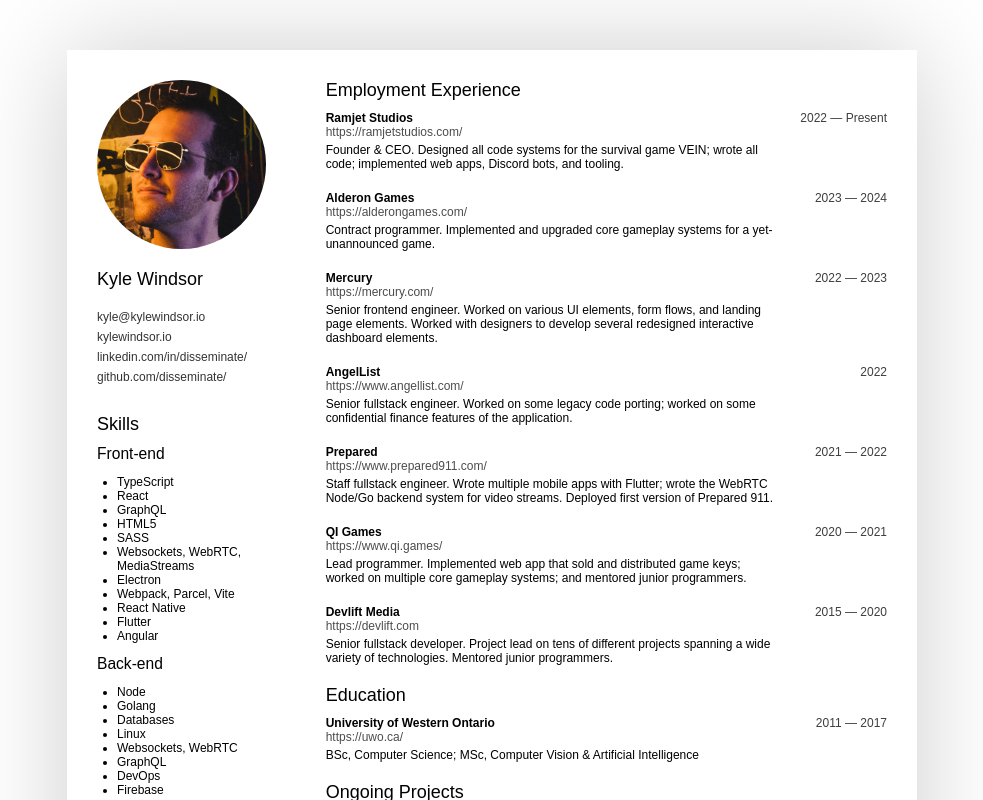
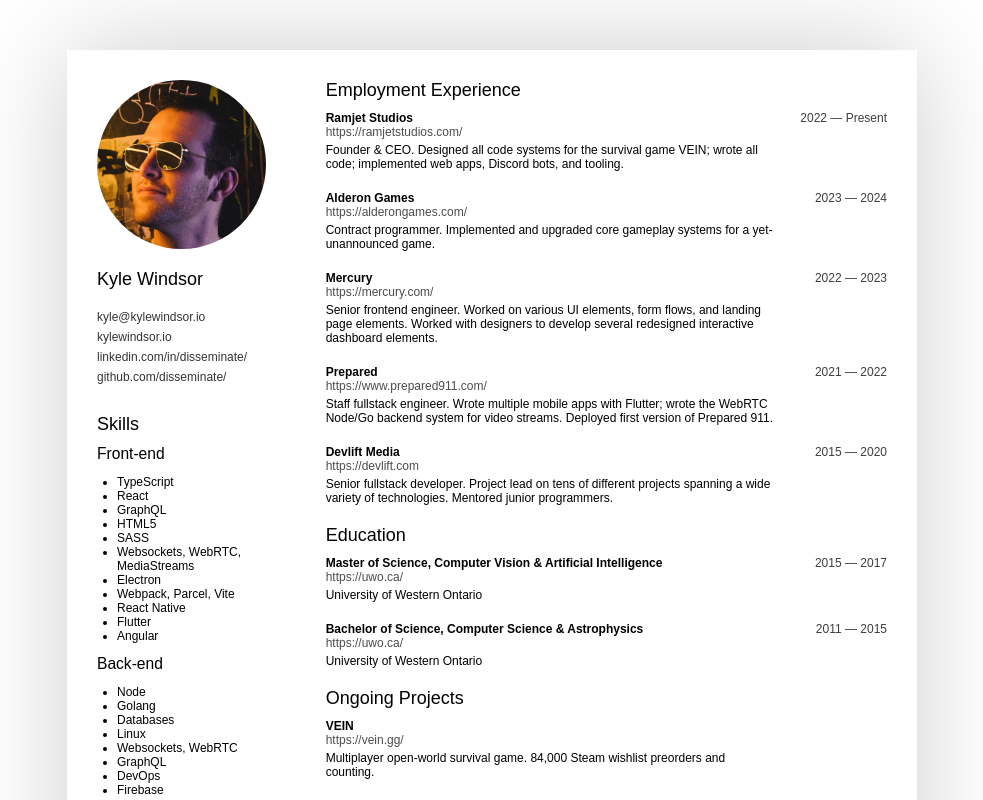
Before and after one commit to disseminate/kylewindsor.io, a React (Vite) app: page /resume in a window 1280 px wide. Shown: the top 800 px of the page, without its empty margins (148-1131 px from the left). Built offline with nearby package versions, Linux system fonts and the light colour scheme.

Commit message:
slim down resume

```diff
--- a/src/components/resume.tsx
+++ b/src/components/resume.tsx
@@ -183,12 +183,22 @@
         <WorkExperience>
           <WorkExperienceHeader>
             <div>
-              <WorkExperienceName>University of Western Ontario</WorkExperienceName>
+              <WorkExperienceName>Master of Science, Computer Vision &amp; Artificial Intelligence</WorkExperienceName>
               <WorkExperienceURL>https://uwo.ca/</WorkExperienceURL>
             </div>
-            <WorkExperienceDate>2011 — 2017</WorkExperienceDate>
+            <WorkExperienceDate>2015 — 2017</WorkExperienceDate>
           </WorkExperienceHeader>
-          <WorkExperienceDescription>BSc, Computer Science; MSc, Computer Vision &amp; Artificial Intelligence</WorkExperienceDescription>
+          <WorkExperienceDescription>University of Western Ontario</WorkExperienceDescription>
+        </WorkExperience>
+        <WorkExperience>
+          <WorkExperienceHeader>
+            <div>
+              <WorkExperienceName>Bachelor of Science, Computer Science &amp; Astrophysics</WorkExperienceName>
+              <WorkExperienceURL>https://uwo.ca/</WorkExperienceURL>
+            </div>
+            <WorkExperienceDate>2011 — 2015</WorkExperienceDate>
+          </WorkExperienceHeader>
+          <WorkExperienceDescription>University of Western Ontario</WorkExperienceDescription>
         </WorkExperience>
         <ResumeHeader>Ongoing Projects</ResumeHeader>
         <WorkExperience>
--- a/src/data/workExperience.ts
+++ b/src/data/workExperience.ts
@@ -44,16 +44,6 @@
     realm: [EWorkExperienceRealm.Web],
   },
   {
-    name: 'AngelList',
-    url: 'https://www.angellist.com/',
-    startYear: 2022,
-    endYear: 2022,
-    description:
-      'Senior fullstack engineer. Worked on some legacy code porting; worked on some confidential finance features of the application.',
-    tags: ['React', 'Ruby', 'PostgreSQL'],
-    realm: [EWorkExperienceRealm.Web],
-  },
-  {
     name: 'Prepared',
     url: 'https://www.prepared911.com/',
     startYear: 2021,
@@ -62,26 +52,6 @@
       'Staff fullstack engineer. Wrote multiple mobile apps with Flutter; wrote the WebRTC Node/Go backend system for video streams. Deployed first version of Prepared 911.',
     tags: ['React Native', 'Flutter', 'Node', 'Go', 'Websockets', 'WebRTC', 'GraphQL'],
     realm: [EWorkExperienceRealm.Web],
-  },
-  {
-    name: 'Crowbar Collective',
-    url: 'https://www.crowbarcollective.com/',
-    startYear: 2021,
-    endYear: 2021,
-    description: 'Contract programmer. Implemented gameplay systems for an as-of-yet unannounced game.',
-    tags: ['C++', 'Unreal Engine'],
-    realm: [EWorkExperienceRealm.Games],
-    omitFromResumeIfNeeded: true,
-  },
-  {
-    name: 'QI Games',
-    url: 'https://www.qi.games/',
-    startYear: 2020,
-    endYear: 2021,
-    description:
-      'Lead programmer. Implemented web app that sold and distributed game keys; worked on multiple core gameplay systems; and mentored junior programmers.',
-    tags: ['C++', 'Unreal Engine', 'React', 'Node', 'PostgreSQL', 'MySQL'],
-    realm: [EWorkExperienceRealm.Games, EWorkExperienceRealm.Web],
   },
   {
     name: 'Devlift Media',
```
